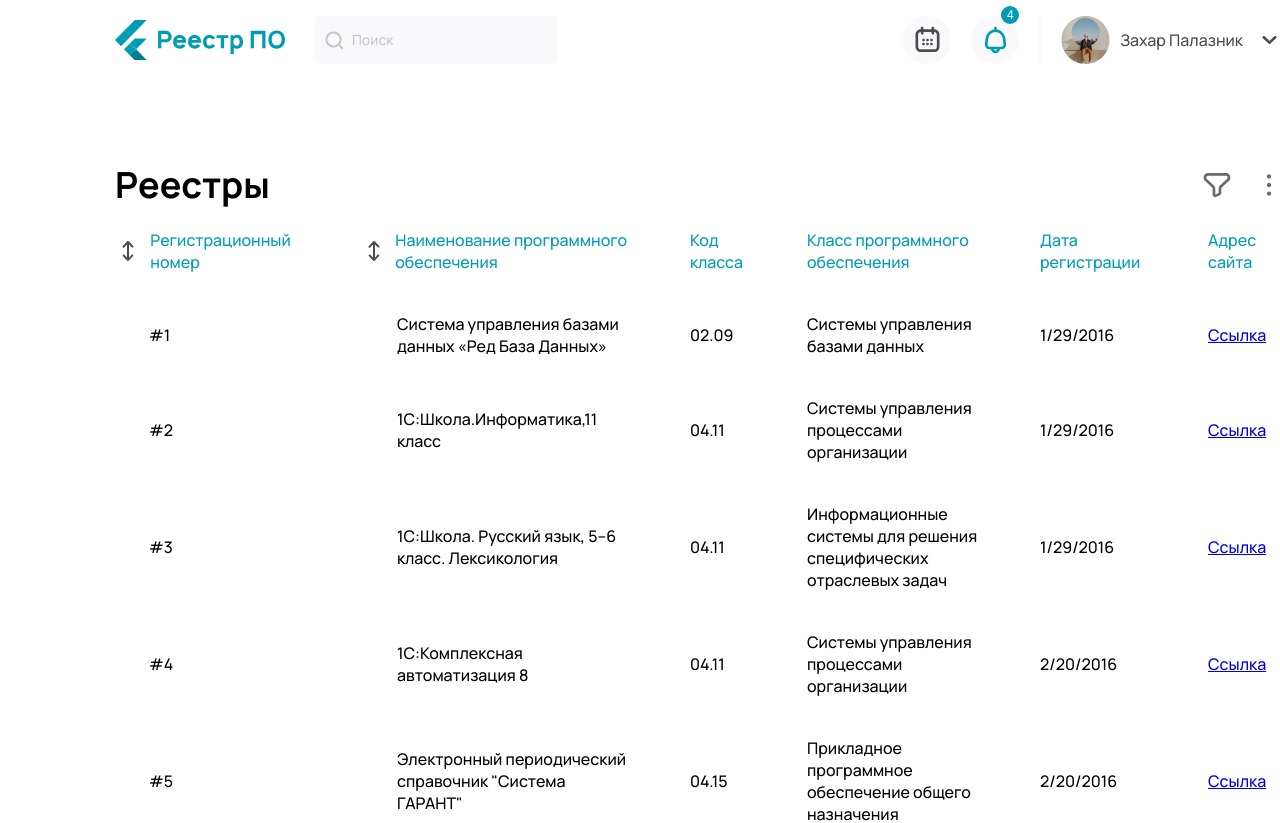
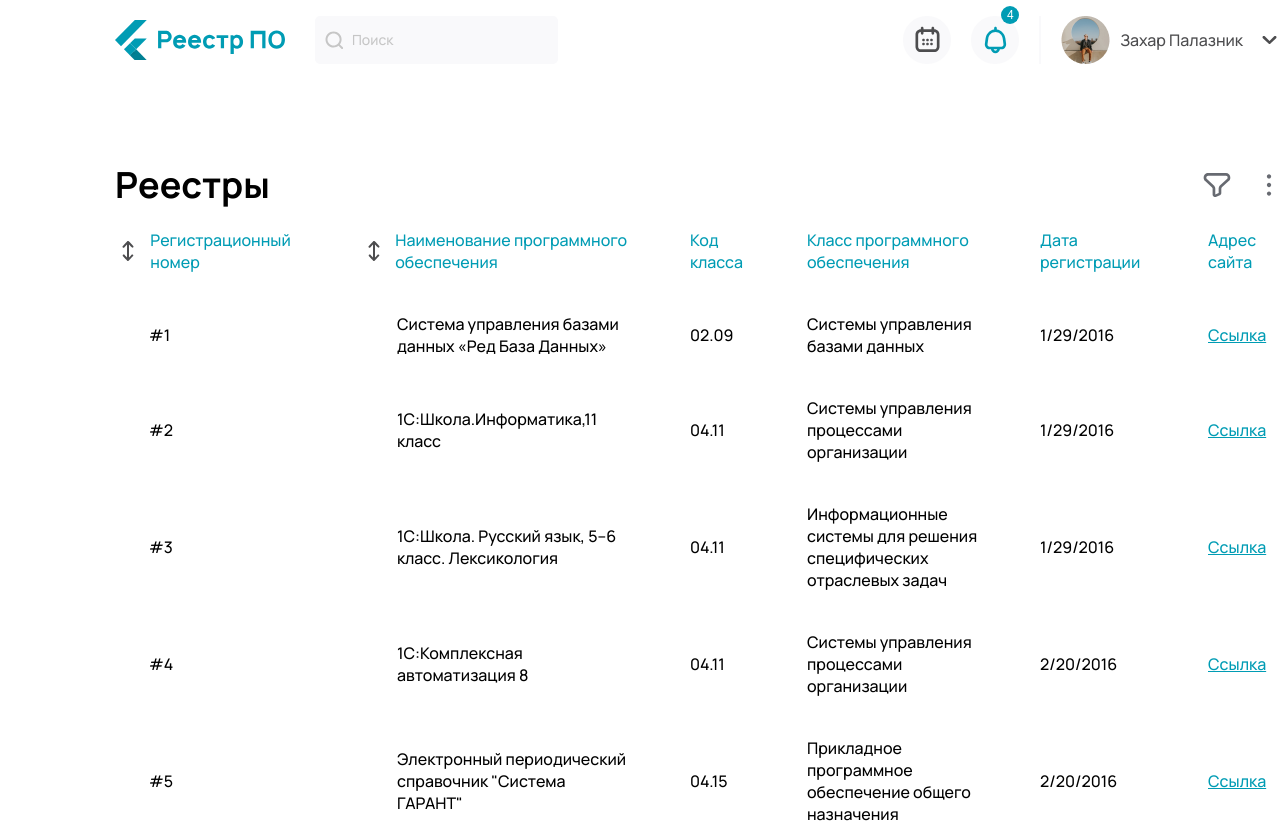
Before and after one commit to SergeyKagal/reestr, a React (Create React App) app: page / in a window 1280 px wide. Shown: the top 823 px of the page. Built offline with nearby package versions, Linux system fonts and the light colour scheme.

Commit message:
fix: reestr links text color

```diff
--- a/src/components/pages/Main/Reestr/Reestr.scss
+++ b/src/components/pages/Main/Reestr/Reestr.scss
@@ -66,6 +66,7 @@
 }
 .softs-link {
   width: 77px;
+  color: #009cb4;
 }
 .pagination {
   padding-top: 20px;
```
